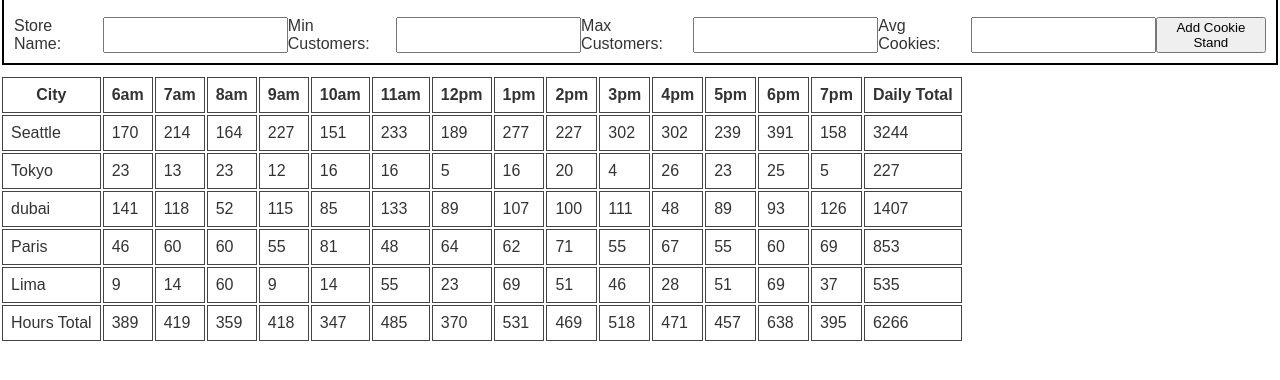
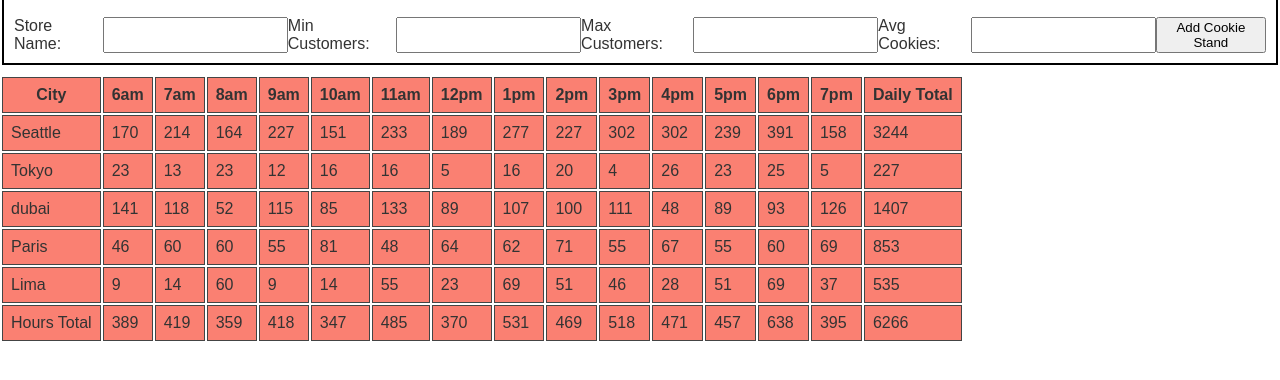
Before and after one commit to Djolley1/cookie-stand, a plain HTML site: page sale.html in a window 1280 px wide. Shown: the part 150-530 px from the top of the page. Drawn offline with Linux system fonts and the light colour scheme.

Commit message:
table color

```diff
--- a/app.js
+++ b/app.js
@@ -161,8 +161,7 @@
   }
 
   function updateTableFooter() {
-    // Your existing code for updating the table footer
-    // ...
+
 
     // Clear existing totals
     totalSales = 0;
--- a/style.css
+++ b/style.css
@@ -59,6 +59,7 @@
     th, td {
       border: 1px solid #444;
       padding: .5em;
+      background-color: salmon;
     }
 
     tfoot {
```
